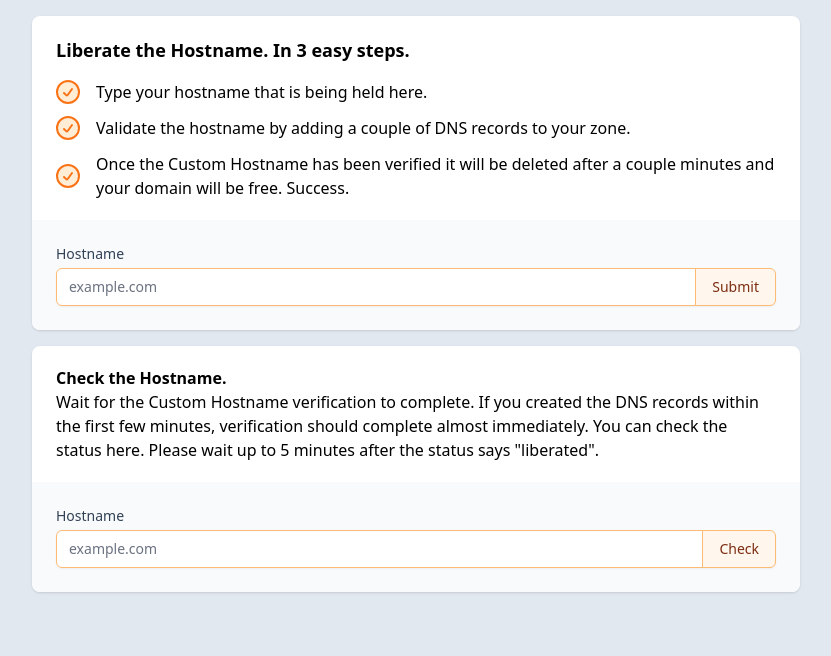
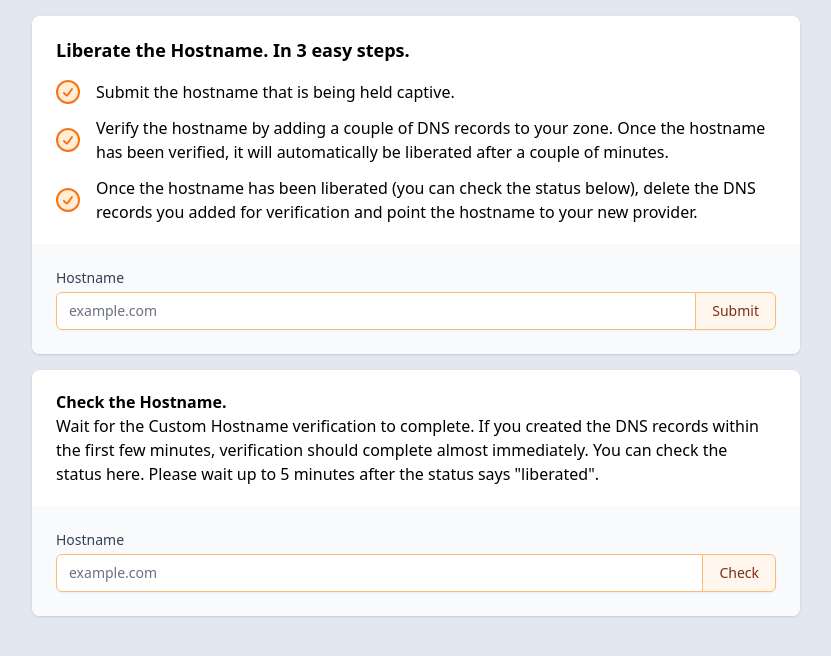
Before and after one commit to AlbertSPedersen/liberate-the-hostname, a website: page public/index.html in a window 1280 px wide. Shown: the whole page, without its empty margins (224-1055 px from the left). Drawn offline with Linux system fonts and the light colour scheme.

Commit message:
feat: rewrote steps

```diff
--- a/public/index.html
+++ b/public/index.html
@@ -34,7 +34,7 @@
 									<path d="m8 13 2.165 2.165a1 1 0 0 0 1.521-.126L16 9" fill="none" />
 								</svg>
 								<p class="ml-4">
-									Type your hostname that is being held here.
+									Submit the hostname that is being held captive.
 								</p>
 							</li>
 							<li class="flex items-center">
@@ -44,7 +44,7 @@
 									<path d="m8 13 2.165 2.165a1 1 0 0 0 1.521-.126L16 9" fill="none" />
 								</svg>
 								<p class="ml-4">
-									Validate the hostname by adding a couple of DNS records to your zone.
+									Verify the hostname by adding a couple of DNS records to your zone. Once the hostname has been verified, it will automatically be liberated after a couple of minutes.
 								</p>
 							</li>
 							<li class="flex items-center">
@@ -54,8 +54,7 @@
 									<path d="m8 13 2.165 2.165a1 1 0 0 0 1.521-.126L16 9" fill="none" />
 								</svg>
 								<p class="ml-4">
-									Once the Custom Hostname has been verified it will be deleted after a couple minutes and your domain
-									will be free. Success.
+									Once the hostname has been liberated (you can check the status below), delete the DNS records you added for verification and point the hostname to your new provider.
 								</p>
 							</li>
 						</ul>
```
